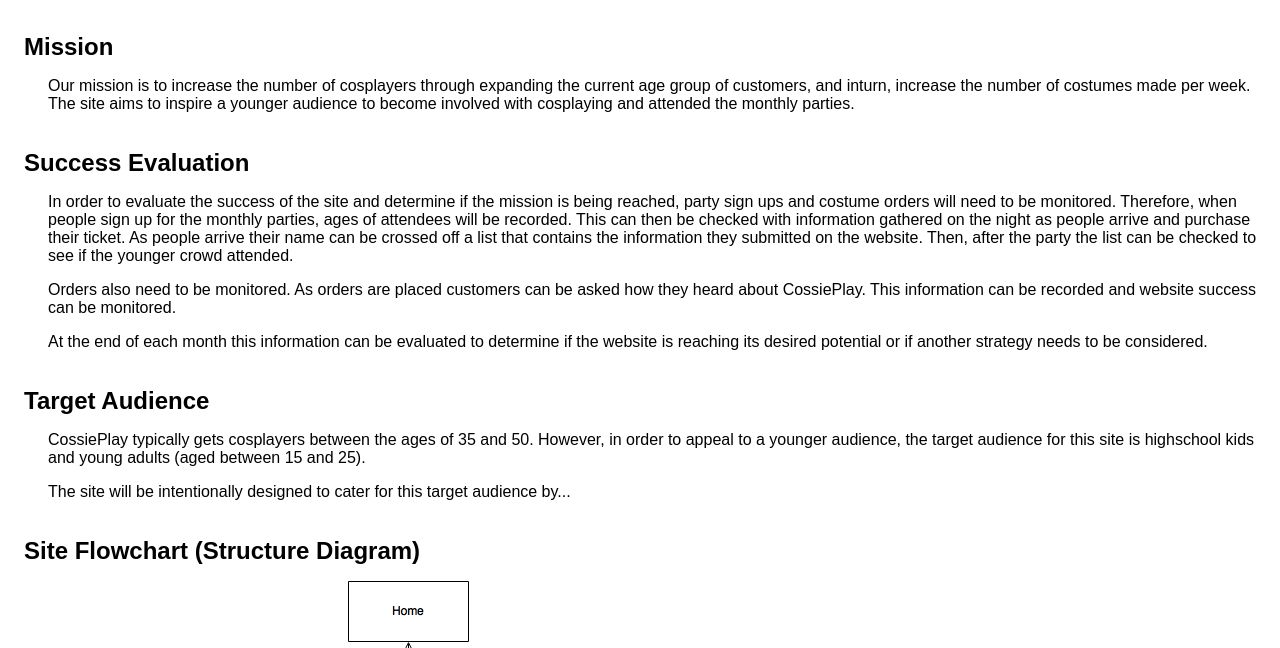
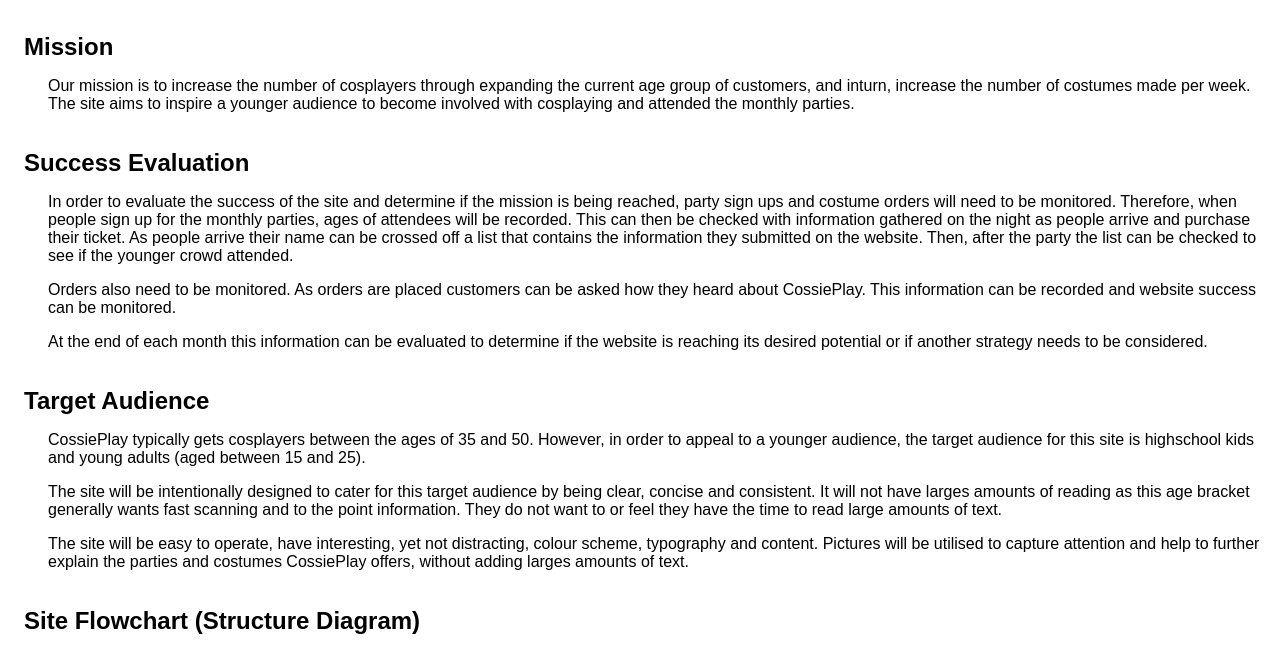
Before and after one commit to alexandracameron/CossiePlay, a plain HTML site: page plan.html in a window 1280 px wide. Shown: the part 119-767 px from the top of the page. Drawn offline with Linux system fonts and the light colour scheme.

Commit message:
Updated target audience inforamtion

```diff
--- a/plan.html
+++ b/plan.html
@@ -25,7 +25,8 @@
 
 <h2>Target Audience</h2>
 <p>CossiePlay typically gets cosplayers between the ages of 35 and 50. However, in order to appeal to a younger audience, the target audience for this site is highschool kids and young adults (aged between 15 and 25).</p>
-<p>The site will be intentionally designed to cater for this target audience by... </p>
+<p>The site will be intentionally designed to cater for this target audience by being clear, concise and consistent. It will not have larges amounts of reading as this age bracket generally wants fast scanning and to the point information. They do not want to or feel they have the time to read large amounts of text.</p>
+<p>The site will be easy to operate, have interesting, yet not distracting, colour scheme, typography and content. Pictures will be utilised to capture attention and help to further explain the parties and costumes CossiePlay offers, without adding larges amounts of text.</p>
 
 <h2>Site Flowchart (Structure Diagram)</h2>
 <p><img src="images/cossieplayflowchart.png" alt="Site Flowchart"/></p>
```
